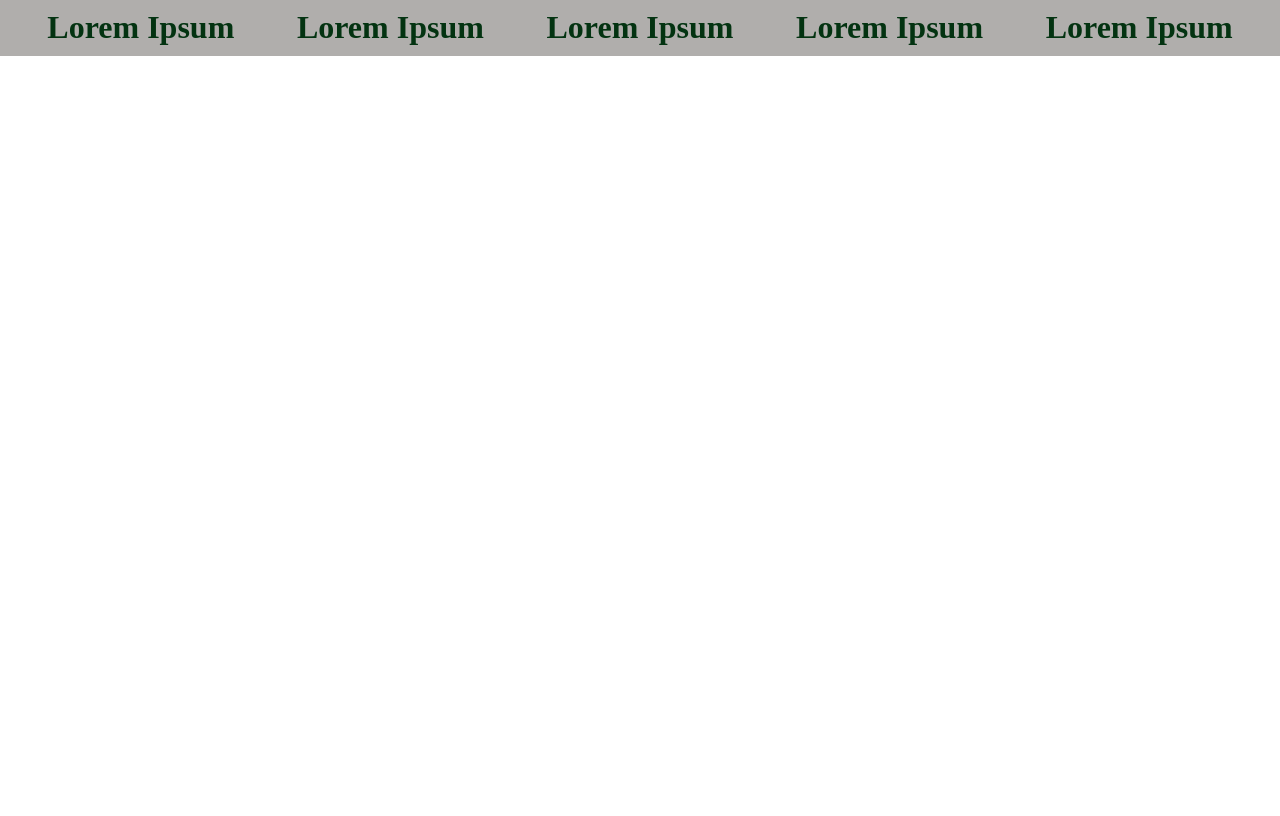
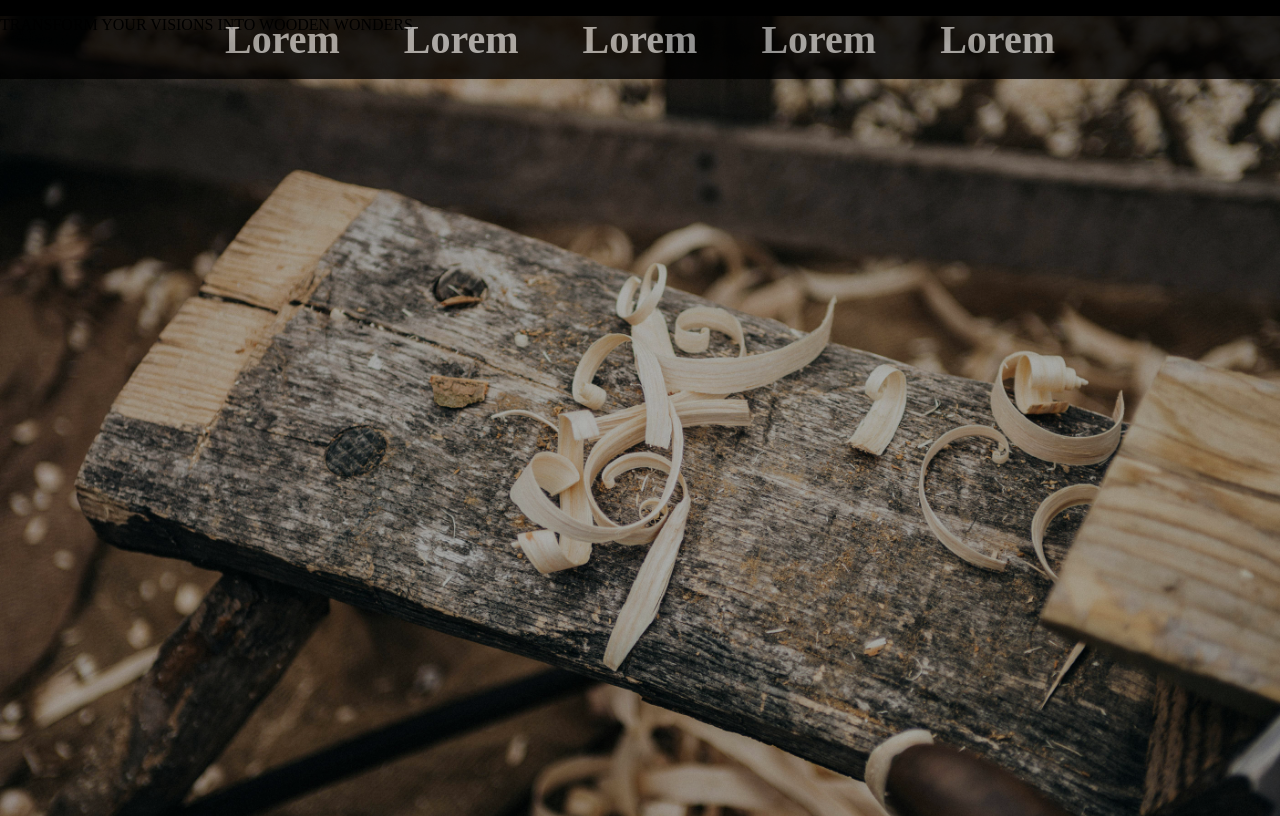
Before and after one commit to Tacumaki99/Tambo-Shop, a plain HTML site: page index.html in a window 1280 px wide. Drawn offline with Linux system fonts and the light colour scheme; a web font is replaced by a local one.

Commit message:
index.html (main-header)
background, nav

```diff
--- a/assets/css/shared.css
+++ b/assets/css/shared.css
@@ -1,3 +1,9 @@
+@font-face {
+    font-family: "typo_draft";
+    src:
+      url("https://www.dafont.com/typo-draft.font");
+  }
+
 * {
     box-sizing: border-box;
 }
@@ -12,6 +18,16 @@ body {
     grid-template-rows: 3.5rem auto fit-content(8rem);
     grid-template-areas: "header" "main" "footer";
     height: 100%;
+    background-color: black;
+}
+
+.main-nav__container {
+    height: 100vh;
+    background-image: url(../img/main_backgroung.jpg);
+    background-size: cover;
+    background-repeat: no-repeat;
+    background-position: center;
+    opacity: 0.70;
 }
 
 .main-nav {
@@ -19,8 +35,9 @@ body {
     position: fixed;
     top: 0;
     left: 0;
-    background: #b0aeac;
-    padding: 0.6rem 1rem;
+    background: black;
+    opacity: 0.80;
+    padding: 1rem 1rem;
     z-index: 60;
     display: flex;
     align-items: center;
@@ -28,22 +45,22 @@ body {
 }
 
 .main-nav__items {
-    width: 100%;
     margin: 0;
     padding: 0;
     list-style: none;
     display: flex;
-    justify-content: space-around;
+    justify-content: space-between;
 }
 
 .main-nav__item {
-    margin: 0 1rem;
+    margin: 0 2rem;
 }
 
 .main-nav__item a {
-    font-size: 2em;
+    font-size: 2.5em;
     text-decoration: none;
-    color: #033311;
+    color: white;
     font-weight: bold;
     padding: 0.2rem 0;
+    font-family: typo_draft;
 }
--- a/index.html
+++ b/index.html
@@ -21,22 +21,23 @@
                 <nav class="main-nav">
                     <ul class="main-nav__items">
                         <li class="main-nav__item">
-                            <a href="index.html">Lorem Ipsum</a>
+                            <a href="index.html">Lorem</a>
                         </li>
                         <li class="main-nav__item">
-                            <a href="#">Lorem Ipsum</a>
+                            <a href="#">Lorem</a>
                         </li>
                         <li class="main-nav__item">
-                            <a href="#">Lorem Ipsum</a>
+                            <a href="#">Lorem</a>
                         </li>
                         <li class="main-nav__item">
-                            <a href="#">Lorem Ipsum</a>
+                            <a href="#">Lorem</a>
                         </li>
                         <li class="main-nav__item">
-                            <a href="#">Lorem Ipsum</a>
+                            <a href="#">Lorem</a>
                         </li>
                     </ul>
                 </nav>
+                <p>TRANSFORM YOUR VISIONS INTO WOODEN WONDERS</p>
             </div>
         </header>
         <!--end of header-->
```
Also changed, not shown: assets/img/main_backgroung.jpg (added).
